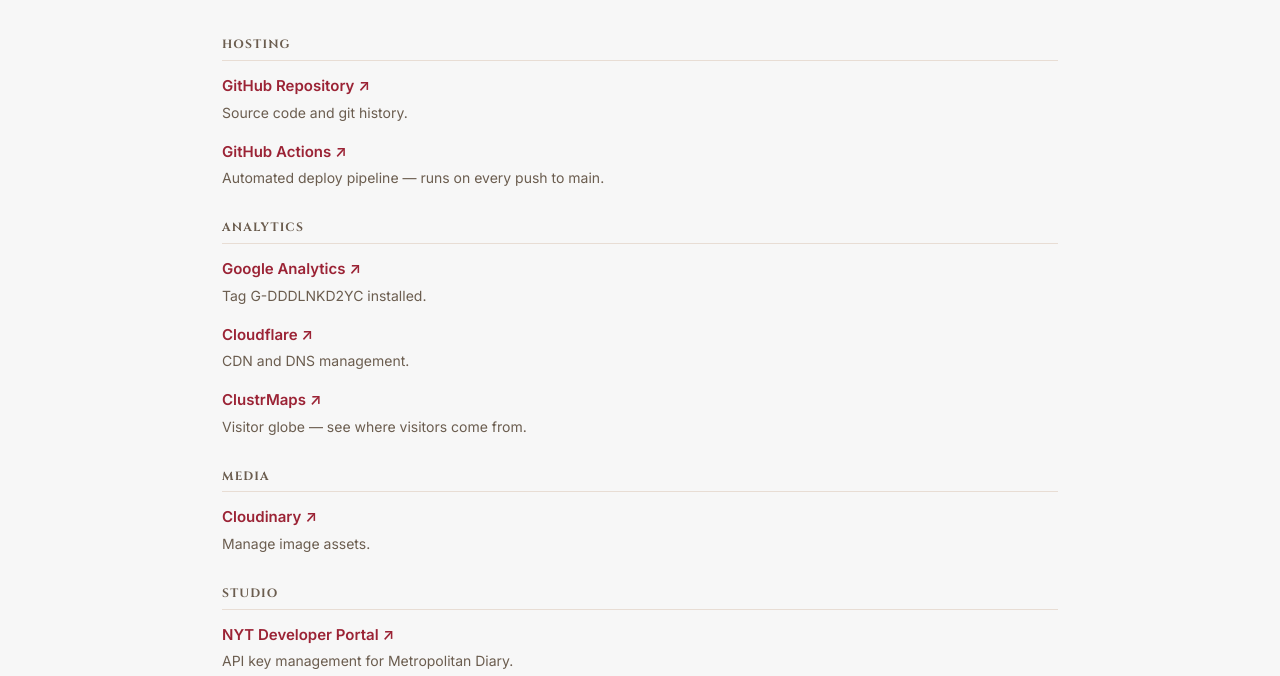
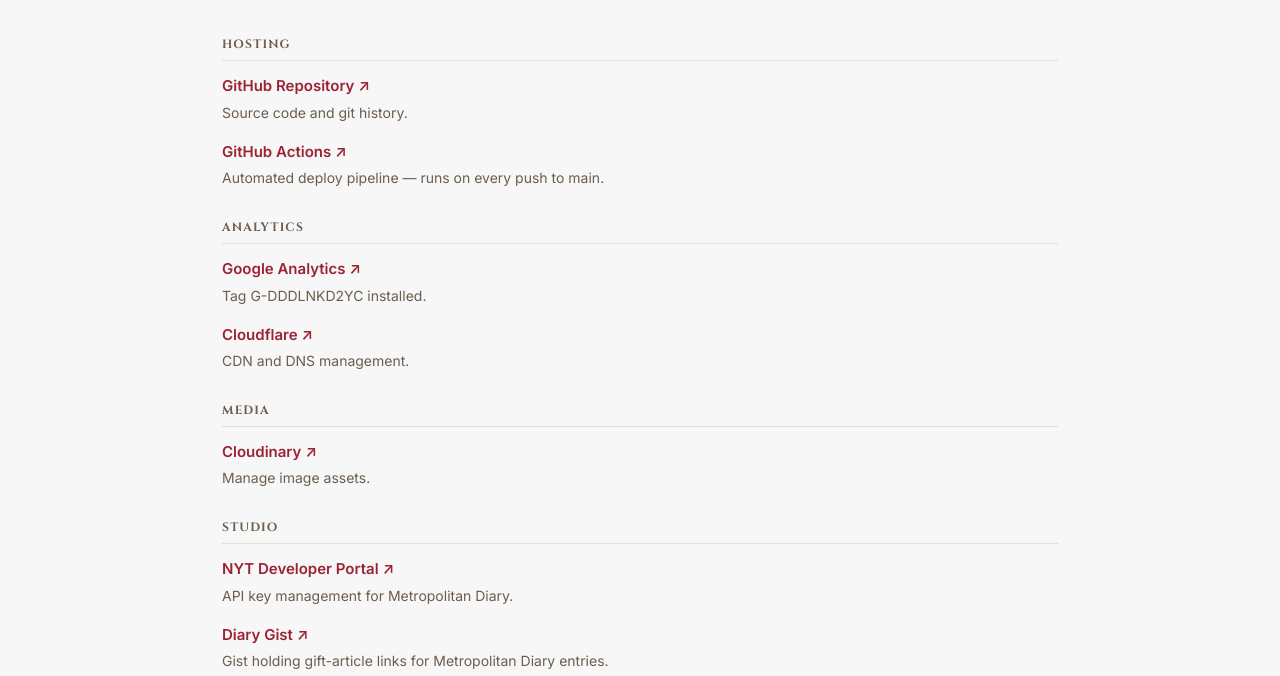
Before and after one commit to vippeterhou/vippeterhou.github.io, an Astro site: page /manage in a window 1280 px wide. Shown: the part 276-952 px from the top of the page. Built offline with nearby package versions, Linux system fonts and the light colour scheme; Astro itself is replaced by a stand-in of ours; no server answers.

Commit message:
Update manage page: add Diary Gist link, remove ClustrMaps

```diff
--- a/src/pages/manage.astro
+++ b/src/pages/manage.astro
@@ -1,5 +1,7 @@
 ---
 import BaseLayout from '../layouts/BaseLayout.astro'
+
+const diaryGistId = import.meta.env.PUBLIC_DIARY_GIST_ID
 
 const services = [
   {
@@ -30,11 +32,6 @@ const services = [
         description: 'CDN and DNS management.',
         href: 'https://dash.cloudflare.com',
       },
-      {
-        name: 'ClustrMaps',
-        description: 'Visitor globe — see where visitors come from.',
-        href: 'https://clustrmaps.com/site/1a7d3',
-      },
     ],
   },
   {
@@ -54,6 +51,11 @@ const services = [
         name: 'NYT Developer Portal',
         description: 'API key management for Metropolitan Diary.',
         href: 'https://developer.nytimes.com/my-apps',
+      },
+      {
+        name: 'Diary Gist',
+        description: 'Gist holding gift-article links for Metropolitan Diary entries.',
+        href: `https://gist.github.com/vippeterhou/${diaryGistId}`,
       },
       {
         name: 'Flight Tracker',
```
